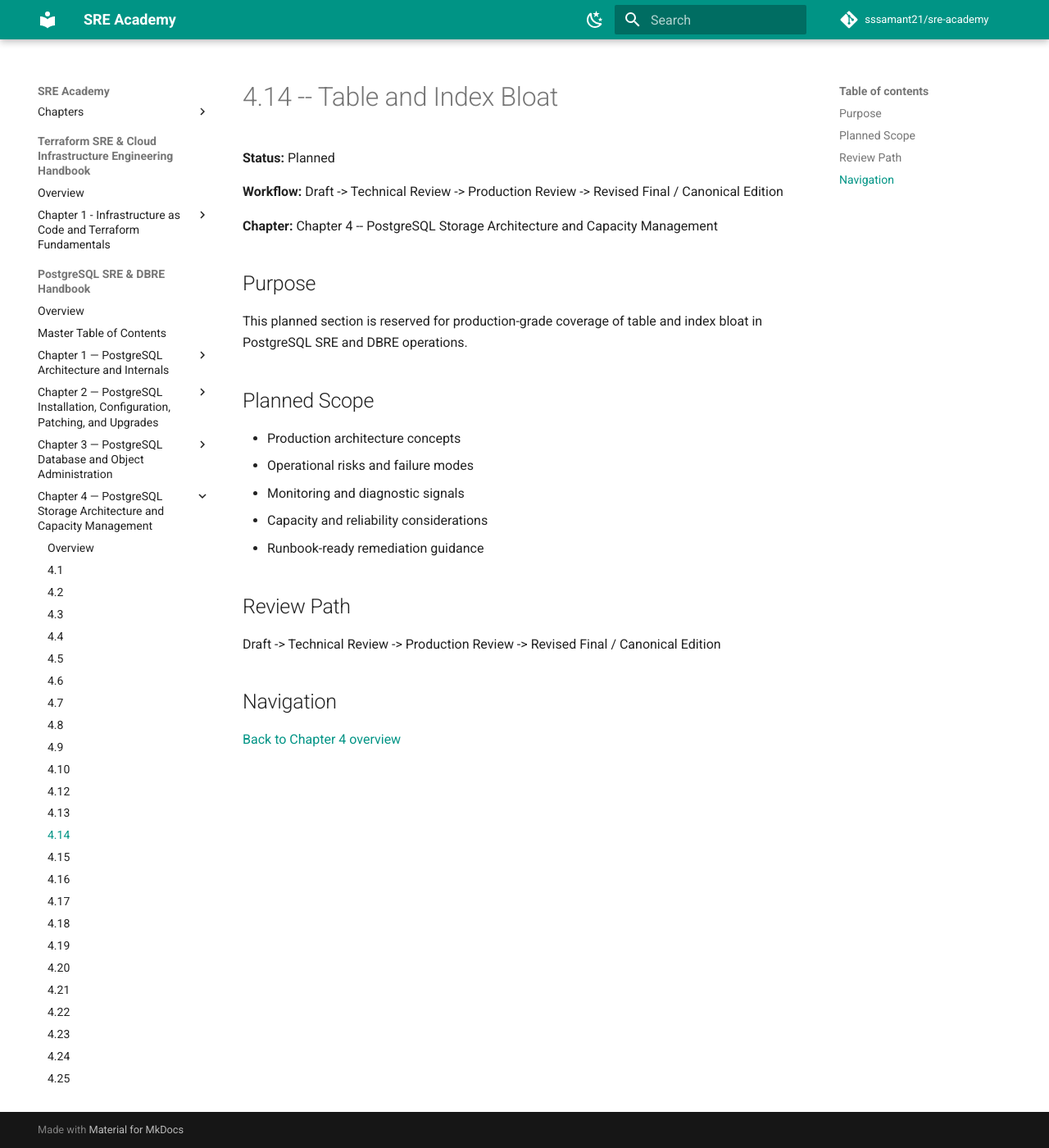
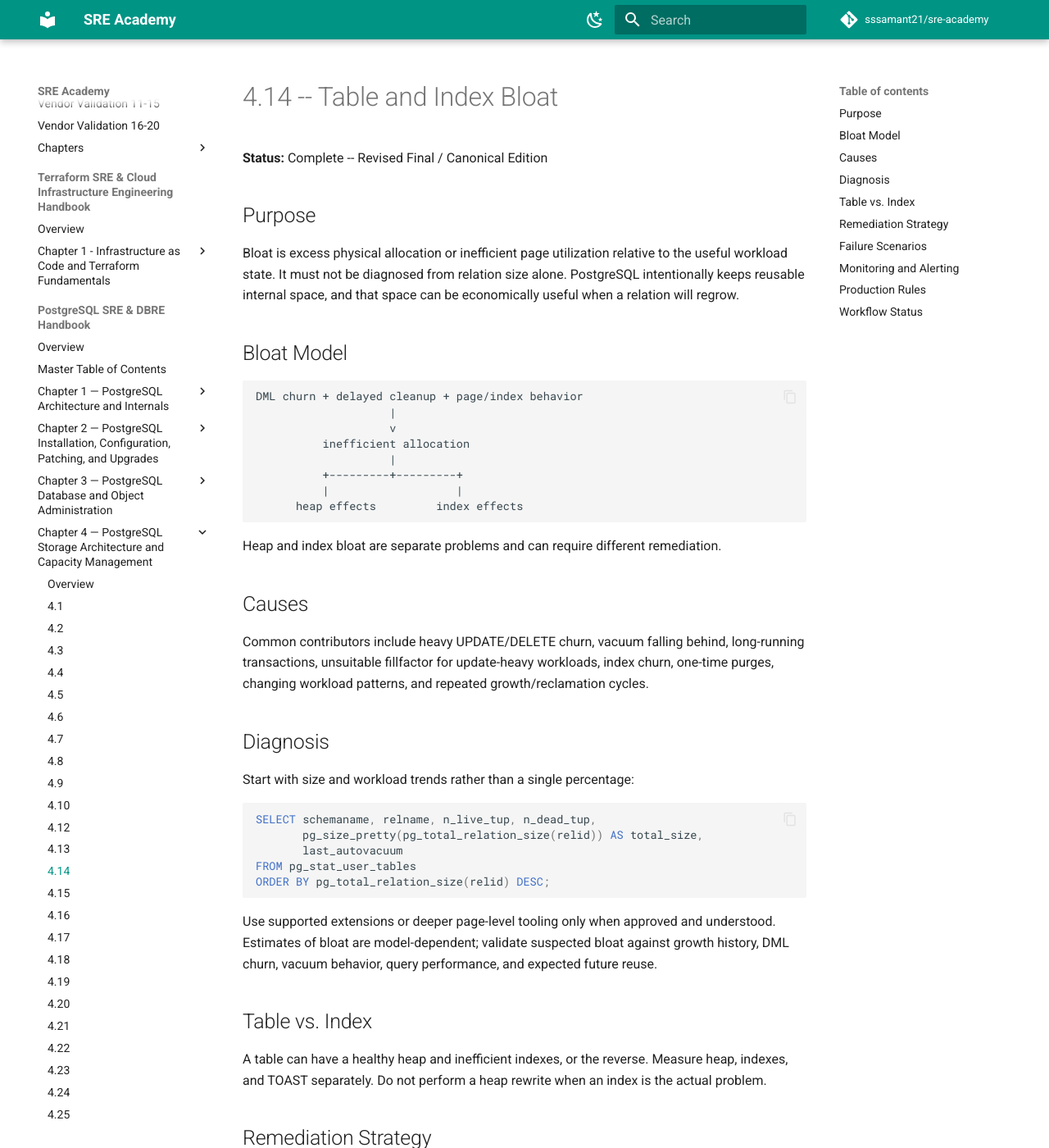
Before and after one commit to sssamant21/sre-academy, an MkDocs documentation site: the page built from docs/books/postgresql-sre-dbre-handbook/chapter-04/4.14-table-and-index-bloat.md, in a window 1280 px wide and 1400 px high. Shown: the whole window at 82% size. Built offline with MkDocs 1.6.1 and Material for MkDocs 9.7.7, drawn with Linux system fonts in a browser that asks for light colours; comment, search, counter and statistics services are not loaded; some of the changed text lies outside the part shown.

Commit message:
docs(postgres): publish canonical section 4.14 table and index bloat

````diff
--- a/docs/books/postgresql-sre-dbre-handbook/chapter-04/4.14-table-and-index-bloat.md
+++ b/docs/books/postgresql-sre-dbre-handbook/chapter-04/4.14-table-and-index-bloat.md
@@ -1,27 +1,82 @@
 # 4.14 -- Table and Index Bloat
 
-**Status:** Planned
-
-**Workflow:** Draft -> Technical Review -> Production Review -> Revised Final / Canonical Edition
-
-**Chapter:** Chapter 4 -- PostgreSQL Storage Architecture and Capacity Management
+**Status:** Complete -- Revised Final / Canonical Edition
 
 ## Purpose
 
-This planned section is reserved for production-grade coverage of table and index bloat in PostgreSQL SRE and DBRE operations.
+Bloat is excess physical allocation or inefficient page utilization relative to the useful workload state. It must not be diagnosed from relation size alone. PostgreSQL intentionally keeps reusable internal space, and that space can be economically useful when a relation will regrow.
 
-## Planned Scope
+## Bloat Model
 
-- Production architecture concepts
-- Operational risks and failure modes
-- Monitoring and diagnostic signals
-- Capacity and reliability considerations
-- Runbook-ready remediation guidance
+```text
+DML churn + delayed cleanup + page/index behavior
+                    |
+                    v
+          inefficient allocation
+                    |
+          +---------+---------+
+          |                   |
+      heap effects         index effects
+```
 
-## Review Path
+Heap and index bloat are separate problems and can require different remediation.
 
-Draft -> Technical Review -> Production Review -> Revised Final / Canonical Edition
+## Causes
 
-## Navigation
+Common contributors include heavy UPDATE/DELETE churn, vacuum falling behind, long-running transactions, unsuitable fillfactor for update-heavy workloads, index churn, one-time purges, changing workload patterns, and repeated growth/reclamation cycles.
 
-[Back to Chapter 4 overview](index.md)
+## Diagnosis
+
+Start with size and workload trends rather than a single percentage:
+
+```sql
+SELECT schemaname, relname, n_live_tup, n_dead_tup,
+       pg_size_pretty(pg_total_relation_size(relid)) AS total_size,
+       last_autovacuum
+FROM pg_stat_user_tables
+ORDER BY pg_total_relation_size(relid) DESC;
+```
+
+Use supported extensions or deeper page-level tooling only when approved and understood. Estimates of bloat are model-dependent; validate suspected bloat against growth history, DML churn, vacuum behavior, query performance, and expected future reuse.
+
+## Table vs. Index
+
+A table can have a healthy heap and inefficient indexes, or the reverse. Measure heap, indexes, and TOAST separately. Do not perform a heap rewrite when an index is the actual problem.
+
+## Remediation Strategy
+
+1. Fix the cause before reclaiming space.
+2. Determine whether reusable capacity will be needed again.
+3. For vacuum backlog, restore effective routine cleanup.
+4. For index-specific problems, evaluate supported reindexing strategies and production locking behavior.
+5. For permanent table downsizing, evaluate a controlled rewrite only after capacity and lock preflight.
+6. Validate replicas, WAL, backup, and I/O impact.
+
+## Failure Scenarios
+
+**False-positive bloat:** a large table after a purge is rewritten even though it will rapidly regrow. Result: locking, WAL, I/O, and risk without durable savings.
+
+**Index bloat misdiagnosed as heap bloat:** an intrusive table rewrite is planned without measuring indexes independently.
+
+**Reclamation before root-cause repair:** relation is compacted, but long transactions or inadequate vacuum remain, so bloat returns.
+
+## Monitoring and Alerting
+
+Track relation/index size trends, dead tuple trends, DML churn, vacuum effectiveness, transaction age, query latency, index usage, filesystem runway, and I/O. Alert on sustained abnormal growth and operational impact, not a universal bloat percentage.
+
+## Production Rules
+
+1. Physical size alone does not prove bloat.
+2. Reusable space is not automatically waste.
+3. Diagnose heap and indexes independently.
+4. Fix the cause before compaction.
+5. Evaluate regrowth before returning space to the OS.
+6. Rewrites and reindex operations require locking, WAL, I/O, replica, and capacity review.
+7. Never use emergency file deletion as bloat remediation.
+8. Trend recurrence after remediation to prove the fix is durable.
+
+## Workflow Status
+
+Draft **Complete** -> Technical Review **Complete** -> Production Review **Complete** -> Revised Final / Canonical Edition **Complete**
+
+**Next section: 4.15 -- Storage Growth Analysis and Forecasting.**
````
